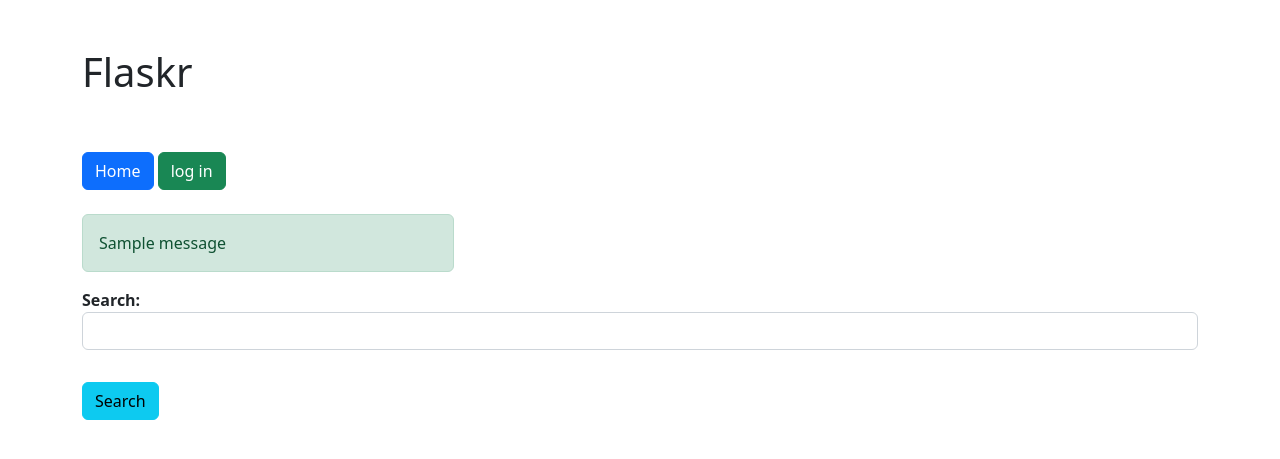
After one commit to akshatm2/ECE444-F2022-Lab6, a Flask app: page /search/ in a window 1280 px wide. The commit adds this page. Shown: the top 459 px of the page. Run offline with Flask 2, Linux system fonts and the light colour scheme; tables that the repository leaves empty hold one stand-in row (values such as "Sample post"); one stand-in notice (Sample message) is shown.

Commit message:
added search

```diff
--- a/flaskr-tdd/project/app.py
+++ b/flaskr-tdd/project/app.py
@@ -45,6 +45,13 @@ def add_entry():
     flash('New entry was successfully posted')
     return redirect(url_for('index'))
 
+@app.route('/search/', methods=['GET'])
+def search():
+    query = request.args.get("query")
+    entries = db.session.query(models.Post)
+    if query:
+        return render_template('search.html', entries=entries, query=query)
+    return render_template('search.html')
 
 @app.route('/login', methods=['GET', 'POST'])
 def login():
--- a/flaskr-tdd/project/templates/index.html
+++ b/flaskr-tdd/project/templates/index.html
@@ -12,6 +12,7 @@
     <div class="container">
       <br /><br />
       <h1>Flaskr</h1>
+      <a class="btn btn-info" role="button" href="{{ url_for('search') }}">Search</a>
       <br /><br />
 
       {% if not session.logged_in %}
--- /dev/null
+++ b/flaskr-tdd/project/templates/search.html
@@ -0,0 +1,65 @@
+<!DOCTYPE html>
+<html>
+  <head>
+    <title>Flaskr</title>
+    <link
+      rel="stylesheet"
+      type="text/css"
+      href="https://cdn.jsdelivr.net/npm/bootstrap@5.2.0-beta1/dist/css/bootstrap.min.css"
+    />
+  </head>
+  <body>
+    <div class="container">
+      <br /><br />
+      <h1>Flaskr</h1>
+      <br /><br />
+
+      <a class="btn btn-primary" role="button" href="{{ url_for('index') }}">
+        Home
+      </a>
+
+      {% if not session.logged_in %}
+      <a class="btn btn-success" role="button" href="{{ url_for('login') }}"
+        >log in</a
+      >
+      {% else %}
+      <a class="btn btn-warning" role="button" href="{{ url_for('logout') }}"
+        >log out</a
+      >
+      {% endif %}
+
+      <br /><br />
+
+      {% for message in get_flashed_messages() %}
+      <div class="flash alert alert-success col-sm-4" role="success">
+        {{ message }}
+      </div>
+      {% endfor %}
+
+      <form action="{{ url_for('search') }}" method="get" class="from-group">
+        <dl>
+          <dt>Search:</dt>
+          <dd>
+            <input type="text" name="query" class="form-control col-sm-4" />
+          </dd>
+          <br />
+          <dd><input type="submit" class="btn btn-info" value="Search" /></dd>
+        </dl>
+      </form>
+
+      <ul class="entries">
+        {% for entry in entries %} {% if query.lower() in entry.title.lower() or
+        query.lower() in entry.text.lower() %}
+        <li class="entry">
+          <h2 id="{{ entry.post_id }}">{{ entry.title }}</h2>
+          {{ entry.text|safe }}
+        </li>
+        {% endif %} {% endfor %}
+      </ul>
+    </div>
+    <script
+      type="text/javascript"
+      src="{{url_for('static', filename='main.js') }}"
+    ></script>
+  </body>
+</html>
```
